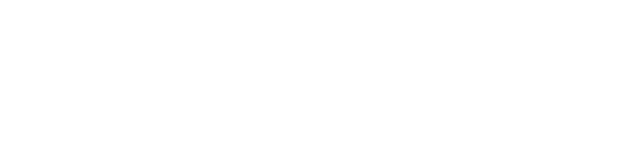
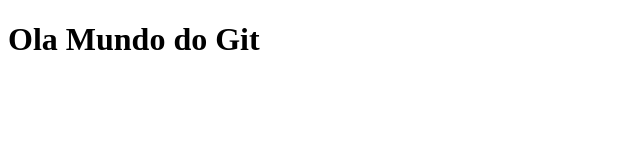
Before and after one commit to RicoHorta/aula-de-git, a plain HTML site: page index.html in a window 1280 px wide. Shown: the whole page, without its empty margins (0-640 px from the left). Drawn offline with Linux system fonts and the light colour scheme.

Commit message:
Alteração Ola Mundo

```diff
--- a/index.html
+++ b/index.html
@@ -10,6 +10,7 @@
 </head>
 
 <body>
+    <h1>Ola Mundo do Git</h1>
     <script src="/js/index.js"></script>
 </body>
 
```
